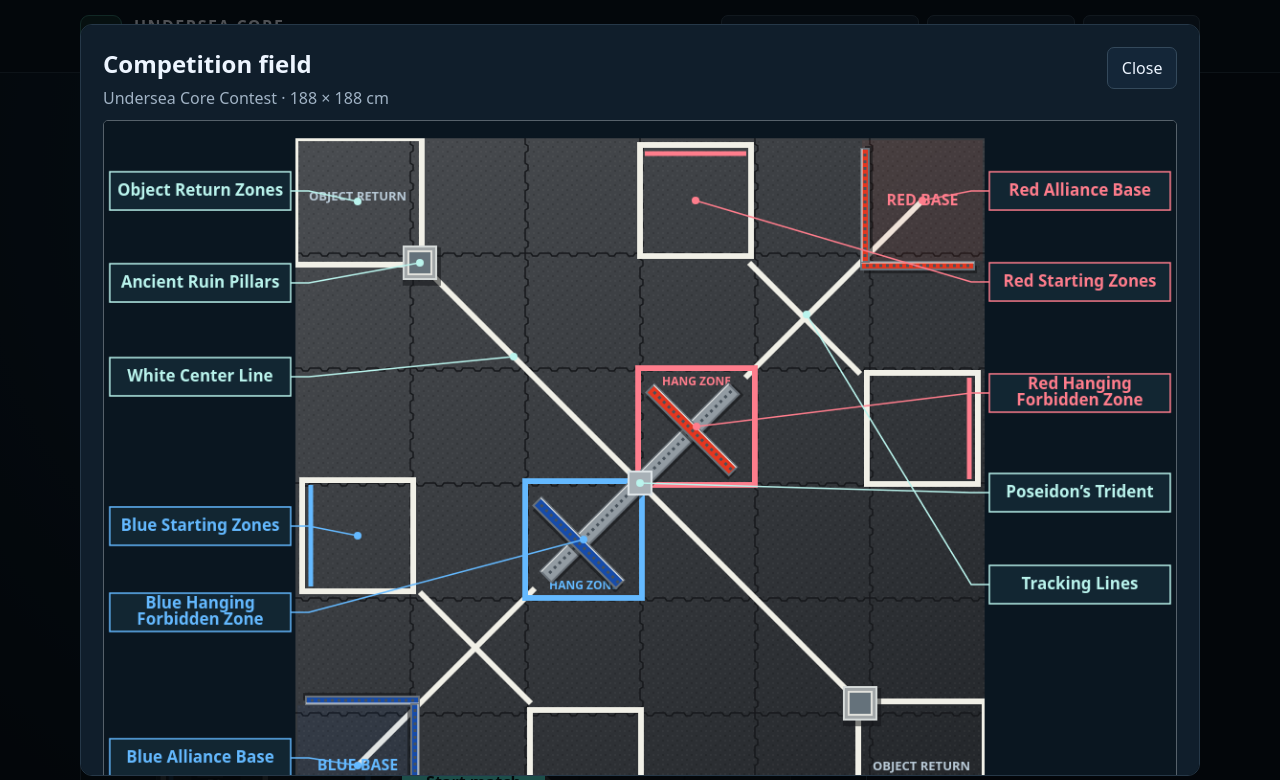
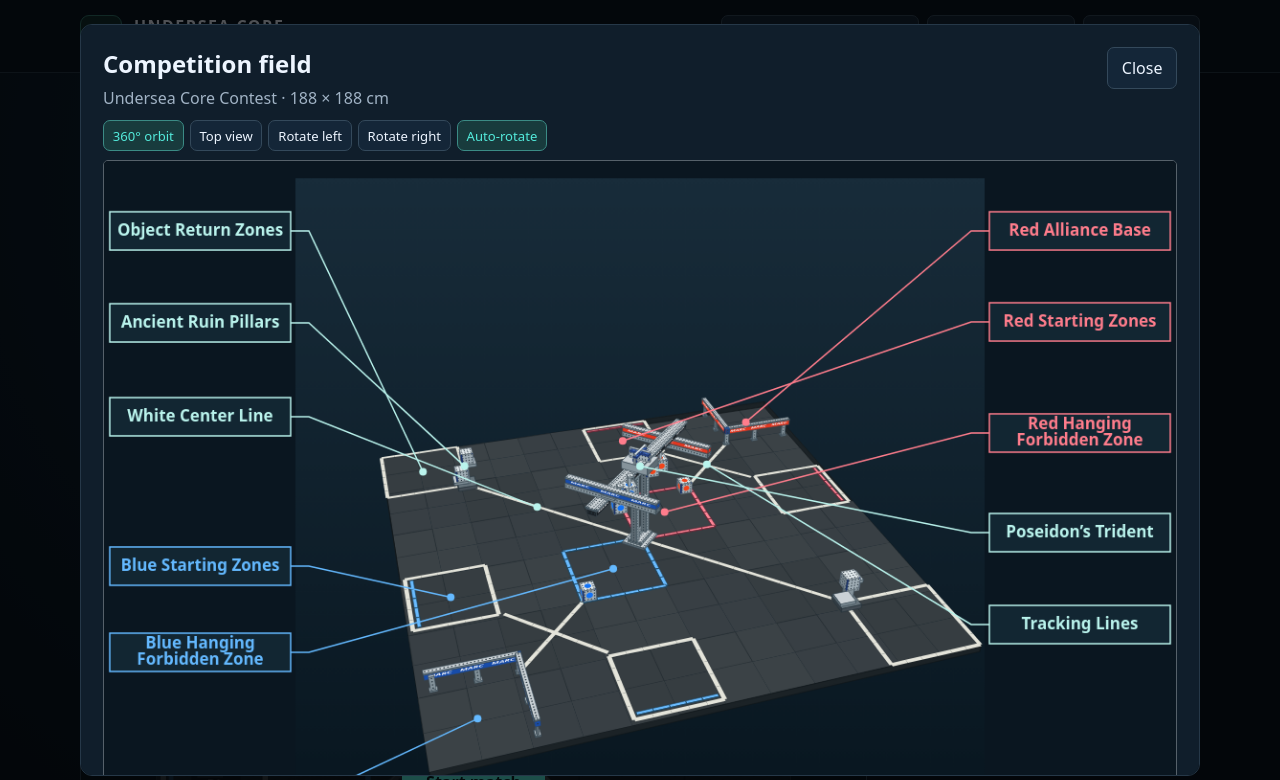
Before and after one commit to Devnoi/undersea-core-arena, a plain HTML site: page dist/index.html in a window 1280 px wide. Both pictures are taken after a click on the button "Introduce competition". Shown: the top 780 px of the page. Drawn offline with Linux system fonts and the light colour scheme.

Commit message:
Add robot-free 3D orbit to competition introduction

```diff
--- a/dist/arena.js
+++ b/dist/arena.js
@@ -20,17 +20,20 @@ const distance = (a,b) => Math.hypot(a.x-b.x,a.y-b.y);
 const point = ([x,y]) => ({x,y});
 let robots, items, bank, elapsed, state, phase, allBots;
 
+function createFieldItems(){
+  const hookedCubes = [0,1].flatMap(team => hookOffsets.map((offset, length) => {
+    const delta = team ? offset : -offset;
+    return [tridentCenter+delta,tridentCenter-delta,team,length===1];
+  }));
+  return [[250,470],[470,250],...hookedCubes,[136,121],[123,139],[584,599],[597,581],
+    [tridentCenter,tridentCenter,2]]
+    .map(([x,y,hook,longHook]) => ({x,y,hook,longHook,core:hook===2,removed:false,base:null,owner:null}));
+}
 function reset() {
   robots = starts.flatMap((positions, team) => positions.map((pos, slot) => ({
     ...point(pos), team, slot, angle: team ? Math.PI : 0, held:null, reset:false, protectedUntil:0
   })));
-  const hookedCubes = [0,1].flatMap(team => hookOffsets.map((offset, length) => {
-    const delta = team ? offset : -offset;
-    return [tridentCenter+delta,tridentCenter-delta,team,length===1];
-  }));
-  items = [[250,470],[470,250],...hookedCubes,[136,121],[123,139],[584,599],[597,581],
-    [tridentCenter,tridentCenter,2]]
-    .map(([x,y,hook,longHook]) => ({x,y,hook,longHook,core:hook===2,removed:false,base:null,owner:null}));
+  items=createFieldItems();
   elapsed=0; state='ready'; phase=0; bank=[0,0]; keys.clear();
   $('log').innerHTML='<li>Waiting for kickoff.</li>';
   $('ready').hidden=false; $('mode').disabled=false; syncMode(); $('pause').disabled=true;
@@ -78,10 +81,9 @@ function update() {
     : phase===2?'Hang at the blue side of the Trident or keep scoring.':'Collect objects or push opponents off the mat.';
   drawCamera();
 }
-function restingHeight(o) {
+function restingHeight(o,index=items.indexOf(o)) {
   if (o.hook!==undefined && !o.removed)
     return o.core?beamHeight+12:beamHeight-(o.longHook?38:31);
-  const index=items.indexOf(o);
   return o.base===null && index>=6 && index<=9 &&
     (Math.hypot(o.x-130,o.y-130)<28 || Math.hypot(o.x-590,o.y-590)<28)?(index%2?20:40):0;
 }
@@ -131,9 +133,9 @@ function advancePickup(r) {
   if(time>=pickupDuration) r.pickup=null;
 }
 function name(r){return (r.team?'Red ':'Blue ')+(r.slot+1);}
-function itemPose(o) {
+function itemPose(o,index) {
   if(o.owner) return cargoPose(o.owner);
-  if(!o.drop) return {x:o.x,y:o.y,z:restingHeight(o)};
+  if(!o.drop) return {x:o.x,y:o.y,z:restingHeight(o,index)};
   const {z,started}=o.drop;
   const t=Math.min(1,(elapsed-started)/dropDuration);
   return {x:o.x,y:o.y,z:z*(1-t*t)};
@@ -447,18 +449,15 @@ arenaMap.width=arenaMap.height=720;
 drawStaticField();
 arenaMap.getContext('2d').drawImage($('field'),0,0);
 
-function draw(){
-  ctx.drawImage(arenaMap,0,0);
-  for(const r of robots) drawRobot(r);
-  for(const o of items){
-    const {x,y}=itemPose(o);
+function drawItems(fieldItems){
+  for(const [i,o] of fieldItems.entries()){
+    const {x,y}=itemPose(o,i);
     const size=o.core?30:19;
     ctx.save();ctx.translate(x,y);
     if(o.core){
       rail(-9,-11,33,Math.PI/4,5,'#9aaec8');
       rail(-12,10,33,-Math.PI/4,5,'#526fa6');
     } else {
-      const i=items.indexOf(o);
       const team=o.hook??(i<2?i:null);
       box(-size/2+3,-size/2+4,size,size,'#13171b99');
       box(-size/2,-size/2,size,size,'#335b9b','#213650');
@@ -473,6 +472,17 @@ function draw(){
     ctx.restore();
   }
 }
+function draw(){
+  ctx.drawImage(arenaMap,0,0);
+  for(const r of robots) drawRobot(r);
+  drawItems(items);
+}
+const stageItems=createFieldItems();
+const stageTopMap=document.createElement('canvas');
+stageTopMap.width=stageTopMap.height=720;
+drawItems(stageItems);
+stageTopMap.getContext('2d').drawImage($('field'),0,0);
+
 function start(){
   syncMode();
   const routine=allBots?'floor':$('routine').value;
@@ -531,7 +541,7 @@ function frame(now){
     for(let step=0;step<steps&&state==='play';step++) tick(dt*speed/steps);
     update();
   }
-  if(state!=='play'&&cameraMode==='orbit'&&autoOrbit) drawCamera();
+  if(state!=='play'&&cameraMode==='orbit'&&autoOrbit&&!$('stage').open) drawCamera();
   requestAnimationFrame(frame);
 }
 requestAnimationFrame(frame);
--- a/dist/camera.js
+++ b/dist/camera.js
@@ -18,7 +18,8 @@ function view(eye,target,focal){
   return {eye,forward,right,up,focal};
 }
 
-function scene(camera){
+function scene(camera,{context=ctx,fieldItems=items,showRobots=true}={}){
+  const ctx=context;
   const faces=[];
   function face(vertices,color,edge,decals){
     const points=vertices.map(vertex=>{
@@ -198,7 +199,7 @@ function scene(camera){
     face(corners,color,'#62717b',perforated(width,height));
   }
   const spectator=robots[Number(document.getElementById('follow').value)];
-  for(const r of robots){
+  for(const r of showRobots?robots:[]){
     if(r.out||(cameraMode==='person'&&r===spectator)) continue;
     const lift=r.hung?Math.min(1,(elapsed-r.hangStarted)/hangDuration):0;
     const z=41*lift;
@@ -248,11 +249,10 @@ function scene(camera){
       face([local(42,side*24,2),local(27,side*24,16),local(27,side*24,3)],'#85949e','#4f626c');
     part(41,0,2,3,49,2,teamPaint[r.team]);
   }
-  for(const o of items){
+  for(const [index,o] of fieldItems.entries()){
     const r=o.owner;
-    const {x,y,z}=itemPose(o);
+    const {x,y,z}=itemPose(o,index);
     const onTrident=o.hook!==undefined&&!o.removed;
-    const index=items.indexOf(o);
     if(o.core){
       for(const angle of [Math.PI/4,-Math.PI/4]){
         prism(x,y,z,33,3.5,16,angle,aluminum,perforated);
@@ -274,7 +274,8 @@ function scene(camera){
   }
   const sky=ctx.createLinearGradient(0,0,0,720);
   sky.addColorStop(0,'#182c3a');sky.addColorStop(1,'#07141d');
-  box(0,0,720,720,sky);
+  ctx.fillStyle=sky;
+  ctx.fillRect(0,0,720,720);
   const project=([x,y,z])=>[360+x/z*camera.focal,360-y/z*camera.focal];
   function paint(face){
     ctx.beginPath();
--- a/dist/index.html
+++ b/dist/index.html
@@ -1,7 +1,7 @@
 <!doctype html>
 <html lang="en"><meta charset="utf-8"><meta name="viewport" content="width=device-width,initial-scale=1">
 <title>Undersea Core Arena</title><meta name="description" content="Practice the 2026 League of Mecha-clash robotics match.">
-<link rel="stylesheet" href="arena.css">
+<link rel="stylesheet" href="arena.css?v=b642e8325e">
 <header><div class="brand"><span class="logo">♆</span><div><strong>UNDERSEA CORE</strong><small>LEAGUE OF MECHA-CLASH</small></div></div><div class="header-actions"><button id="introduce" type="button">Introduce competition</button><button id="parts" type="button">Real equipment</button><button id="rules">Match rules</button></div></header>
 <main>
 <section class="intro"><div class="eyebrow">MARC 2026 / PRACTICE SIMULATOR</div><h1>Undersea Core Arena</h1><p>Collect energy cubes, secure the Ocean Core, and hang from Poseidon’s Trident.</p></section>
@@ -49,8 +49,17 @@
 <form method="dialog"><button aria-label="Close field introduction">Close</button></form>
 <h2 id="stage-title">Competition field</h2>
 <p>Undersea Core Contest · 188 × 188 cm</p>
+<div class="stage-camera" role="group" aria-label="Competition introduction camera">
+<button id="stage-orbit" type="button" aria-pressed="true">360° orbit</button>
+<button id="stage-top" type="button" aria-pressed="false">Top view</button>
+<div id="stage-orbit-controls">
+<button id="stage-left" type="button" aria-label="Rotate field left">Rotate left</button>
+<button id="stage-right" type="button" aria-label="Rotate field right">Rotate right</button>
+<button id="stage-auto" type="button" aria-pressed="true">Auto-rotate</button>
+</div>
+</div>
 <canvas id="stage-map" width="1120" height="756" aria-label="Map of the Undersea Core field without robots"></canvas>
 <div id="stage-areas" role="group" aria-label="Highlight a field area"></div>
 <p id="stage-description" aria-live="polite">Select an area to see where it is and what it does.</p>
 </dialog>
-<script src="camera.js"></script><script src="arena.js"></script><script src="stage.js"></script></html>
+<script src="camera.js?v=ffec04e1b5"></script><script src="arena.js?v=b782d51da4"></script><script src="stage.js?v=3b24efc98e"></script></html>
--- a/dist/stage.js
+++ b/dist/stage.js
@@ -2,9 +2,19 @@ const stage = $('stage');
 const stageMap = $('stage-map');
 const stageCtx = stageMap.getContext('2d');
 const compactStage = window.matchMedia('(max-width: 540px)');
+const stageOrbitBuffer=document.createElement('canvas');
+stageOrbitBuffer.width=stageOrbitBuffer.height=720;
+const stageOrbitCtx=stageOrbitBuffer.getContext('2d');
+let stageMode='orbit';
+let stageAngle=Math.PI*.32;
+let stageLift=840;
+let stageAuto=true;
+let stageDrag=null;
+let lastStageFrame=0;
+let stageFrameId=0;
 const stageAreas = [
   {name:'Object Return Zones', side:0, y:73, points:[[65,66],[654,654]], detail:'Referees return loose scoring objects that leave the mat to the nearest return-zone boundary.'},
-  {name:'Ancient Ruin Pillars', side:0, y:169, points:[[130,130],[590,590]], detail:'Two Energy Cubes start on each of the two-tiered pillars.'},
+  {name:'Ancient Ruin Pillars', side:0, y:169, z:37, points:[[130,130],[590,590]], detail:'Two Energy Cubes start on each of the two-tiered pillars.'},
   {name:'White Center Line', side:0, y:267, points:[[228,228]], detail:'The diagonal between the two return zones. Robots must keep clear of it during Exploration.'},
   {name:'Blue Starting Zones', side:0, y:423, points:starts[0], color:colors[0], detail:'Blue robots start fully within these two taped squares.'},
   {name:'Blue Hanging Forbidden Zone', side:0, y:513, points:[mounts[0]], color:colors[0], detail:'During Occupation, opponents must avoid contact with a Blue robot touching this marked zone.'},
@@ -12,7 +22,7 @@ const stageAreas = [
   {name:'Red Alliance Base', side:1, y:73, points:[bases[1]], color:colors[1], detail:'Red scores by releasing Energy Cubes and the Ocean Core onto the floor inside this base.'},
   {name:'Red Starting Zones', side:1, y:168, defaultPoint:1, points:starts[1], color:colors[1], detail:'Red robots start fully within these two taped squares.'},
   {name:'Red Hanging Forbidden Zone', side:1, y:284, points:[mounts[1]], color:colors[1], detail:'During Occupation, opponents must avoid contact with a Red robot touching this marked zone.'},
-  {name:'Poseidon’s Trident', side:1, y:388, points:[[tridentCenter,tridentCenter]], detail:'The Ocean Core starts on top, and hooked Energy Cubes hang under the long beam. Each alliance hangs its robots on its colored crossbar.'},
+  {name:'Poseidon’s Trident', side:1, y:388, z:beamHeight, points:[[tridentCenter,tridentCenter]], detail:'The Ocean Core starts on top, and hooked Energy Cubes hang under the long beam. Each alliance hangs its robots on its colored crossbar.'},
   {name:'Tracking Lines', side:1, y:484, points:[[534,184],[189,535]], detail:'White cross-shaped tape guides autonomous runs from the starting zones toward each base.'}
 ];
 let activeArea=null;
@@ -21,12 +31,28 @@ function paintStage(){
   const compact=compactStage.matches;
   const width=compact?720:1120;
   const offset=compact?0:200;
-  stageMap.width=width;
-  stageMap.height=compact?720:756;
+  if(stageMap.width!==width) stageMap.width=width;
+  const height=compact?720:756;
+  if(stageMap.height!==height) stageMap.height=height;
   stageCtx.fillStyle='#0a1620';
   stageCtx.fillRect(0,0,width,stageMap.height);
   const top=compact?0:18;
-  stageCtx.drawImage(arenaMap,offset,top);
+  let camera;
+  if(stageMode==='orbit'){
+    camera=view([
+      tridentCenter+Math.cos(stageAngle)*1160,
+      tridentCenter+Math.sin(stageAngle)*1160,
+      stageLift
+    ],[tridentCenter,tridentCenter,30],980);
+    scene(camera,{context:stageOrbitCtx,fieldItems:stageItems,showRobots:false});
+    stageCtx.drawImage(stageOrbitBuffer,offset,top);
+  } else stageCtx.drawImage(stageTopMap,offset,top);
+  const anchor=(point,height)=>{
+    if(!camera) return [point[0]+offset,point[1]+top];
+    const relative=sub([...point,height],camera.eye);
+    const scale=camera.focal/dot(relative,camera.forward);
+    return [360+offset+dot(relative,camera.right)*scale,360+top-dot(relative,camera.up)*scale];
+  };
   const displayed=activeArea?[activeArea]:compact?[stageAreas[9]]:stageAreas;
   for(const area of displayed){
     const accent=area.color||'#baf4ed';
@@ -34,12 +60,12 @@ function paintStage(){
     const right=area.side===1;
     const x=compact?(right?420:14):(right?925:6);
     const boxWidth=compact?286:189;
-    const y=compact?Math.max(36,Math.min(682,points[0][1]+60)):area.y;
+    const anchors=points.map(point=>anchor(point,area.z??0));
+    const y=compact?Math.max(36,Math.min(682,anchors[0][1]+60)):area.y;
     const edge=right?x:x+boxWidth;
     stageCtx.strokeStyle=accent;
     stageCtx.lineWidth=activeArea?3:1.5;
-    for(const [px,py] of points){
-      const ax=px+offset,ay=py+top;
+    for(const [ax,ay] of anchors){
       stageCtx.beginPath();
       stageCtx.moveTo(compact?x+boxWidth/2:edge,y);
       if(!compact) stageCtx.lineTo(edge+(right?-19:19),y);
@@ -80,9 +106,67 @@ for(const area of stageAreas){
   };
   $('stage-areas').append(button);
 }
+function stopStageOrbit(){
+  if(stageFrameId) cancelAnimationFrame(stageFrameId);
+  stageFrameId=0;
+  lastStageFrame=0;
+}
+function animateStage(now){
+  if(!stage.open||stageMode!=='orbit'||!stageAuto){
+    stopStageOrbit();
+    return;
+  }
+  if(lastStageFrame) stageAngle+=Math.min(now-lastStageFrame,50)*.00031;
+  lastStageFrame=now;
+  paintStage();
+  stageFrameId=requestAnimationFrame(animateStage);
+}
+function refreshStage(){
+  stopStageOrbit();
+  paintStage();
+  if(stage.open&&stageMode==='orbit'&&stageAuto)
+    stageFrameId=requestAnimationFrame(animateStage);
+}
+function selectStageCamera(mode){
+  stageMode=mode;
+  const orbit=mode==='orbit';
+  $('stage-orbit').setAttribute('aria-pressed',String(orbit));
+  $('stage-top').setAttribute('aria-pressed',String(!orbit));
+  $('stage-orbit-controls').hidden=!orbit;
+  stageMap.classList.toggle('orbit',orbit);
+  stageMap.setAttribute('aria-label',orbit?
+    '3D orbit of the Undersea Core field with named areas and no robots':
+    'Top-down map of the Undersea Core field with named areas and no robots');
+  refreshStage();
+}
+function setStageAuto(enabled){
+  stageAuto=enabled;
+  $('stage-auto').setAttribute('aria-pressed',String(enabled));
+  refreshStage();
+}
+$('stage-orbit').onclick=()=>selectStageCamera('orbit');
+$('stage-top').onclick=()=>selectStageCamera('top');
+$('stage-auto').onclick=()=>setStageAuto(!stageAuto);
+$('stage-left').onclick=()=>{stageAngle-=Math.PI/8;setStageAuto(false);};
+$('stage-right').onclick=()=>{stageAngle+=Math.PI/8;setStageAuto(false);};
+stageMap.onpointerdown=e=>{
+  if(stageMode!=='orbit') return;
+  stageDrag=[e.clientX,e.clientY];
+  stageMap.setPointerCapture(e.pointerId);
+  setStageAuto(false);
+};
+stageMap.onpointermove=e=>{
+  if(!stageDrag) return;
+  stageAngle-=(e.clientX-stageDrag[0])*.012;
+  stageLift=Math.max(490,Math.min(1250,stageLift+(e.clientY-stageDrag[1])*4));
+  stageDrag=[e.clientX,e.clientY];
+  paintStage();
+};
+stageMap.onlostpointercapture=()=>{stageDrag=null;};
 $('introduce').onclick=()=>{
   if(state==='play') $('pause').click();
-  paintStage();
   stage.showModal();
+  selectStageCamera(stageMode);
 };
+stage.addEventListener('close',stopStageOrbit);
 compactStage.addEventListener('change',()=>{if(stage.open) paintStage();});
```
Also changed, not shown: dist/arena.css.
